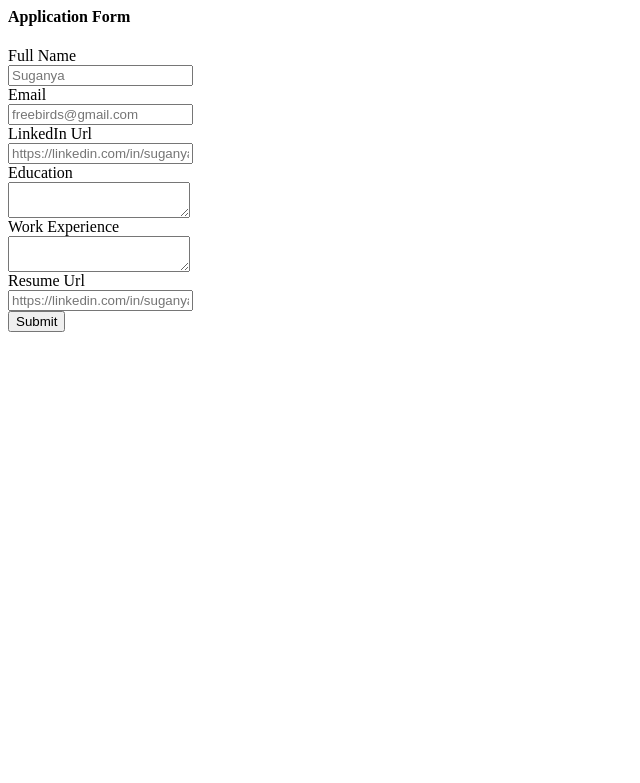
After one commit to Sugandoss/web-development-with-python-and-flask-v2, a Flask app: template templates/application_form.html in a window 1280 px wide. The commit adds this page. Shown: the top 783 px of the page, without its empty margins (0-640 px from the left). Run offline with Flask 3, Linux system fonts and the light colour scheme; the template is opened without the code that fills it, so the values that code supplies are empty.

Commit message:
Added Lesson5-Step 3 and Step4

```diff
--- a/main.py
+++ b/main.py
@@ -1,5 +1,5 @@
-from flask import Flask, render_template, jsonify
-from database import load_jobs, load_job_from_id
+from flask import Flask, render_template, jsonify, request
+from database import load_jobs, load_job_from_id, store_form_in_db
 
 app = Flask(__name__)
 
@@ -44,13 +44,31 @@ def json_format_jovian_careers():
 #Here, <id> takes the id from the browser as the user request
 @app.route("/job/<id>")
 def show_jobs(id):
-  print("id in show jobs", id)
+
   # return jsonify(load_job_from_id(id))
   jobs = load_job_from_id(id)
   if not jobs:
     return "Not Found", 404
   return render_template("jobpage.html", job=jobs)
 
+@app.route("/api/job/<id>")
+def show_json_format_job(id):
+  jobs = load_job_from_id(id)
+  return jsonify(jobs)
+
+
+@app.route("/job/<id>/apply", methods=['post'])
+def show_form(id):
+  #Get all the arguments after `?` from the browser url after submitting the form
+  #data = request.args
+  #request.form is being used when we use methods=['post']
+  data = request.form
+  jobs = load_job_from_id(id)
+  store_form_in_db(id, data)
+  return render_template("application_submitted.html",
+                         application=data,
+                         job=jobs)
+  #return jsonify(data)
 
 if __name__ == '__main__':
   app.run(host='0.0.0.0', debug=True)
--- /dev/null
+++ b/templates/application_form.html
@@ -0,0 +1,38 @@
+<html>
+  <head></head>
+  <body>
+    <h4>Application Form</h4>
+    <form action="/job/{{job['id']}}/apply" method="post">
+      <div class="mb=2">
+      <label>Full Name</label><br>
+      <input type="text" required name="full_name" placeholder="Suganya">
+      </div>
+
+      <div class="mb=2">
+      <label>Email</label><br>
+      <input type="email" required name="email" placeholder="freebirds@gmail.com">
+      </div>
+
+      <div class="mb=2">
+      <label>LinkedIn Url</label><br>
+      <input type="url" name="url" placeholder="https://linkedin.com/in/suganyaram">
+      </div>
+
+      <div class="mb=2">
+      <label>Education</label><br>
+      <textarea name="education"></textarea>
+      </div>
+
+      <div class="mb=2">
+      <label>Work Experience</label><br>
+      <textarea name="work_experience"></textarea>
+      </div>
+
+      <div class="mb=2">
+      <label>Resume Url</label><br>
+      <input type="url" name="resumeurl" placeholder="https://linkedin.com/in/suganyaram">
+      </div>
+      <input type="submit">
+    </form>
+  </body>
+</html>
--- a/templates/home.html
+++ b/templates/home.html
@@ -24,12 +24,13 @@
       <!-- instead of giving {{positions}}, we can give for loop like this -->
       <div>
         {% for openposition in openpositions %}
-        {% include 'joblayout.html'%}
+        {% include 'joblayout.html' %}
         {% endfor %}
       </div>
     <!--<p class="lead">TODO- Show the Job positions here</p>-->
     <div class="text-center">
     <a href="mailto:suganya.au@gmail.com?subject=Questions%20about%20Career%20Openings&body=%3CAsk%20your%20questions%20here%3E" class="btn btn-primary btn-lg">Contact Us</a>
+
     </div>
       <p class="text-center mt-4"> Copyright 2023-Jovian</p>
     </div>
--- a/templates/jobpage.html
+++ b/templates/jobpage.html
@@ -27,6 +27,7 @@
 <!--     <p>{{job.requirements}}</p> -->
     <h3>Salary</h3>
     <p>{{job.currency}}{{job.salary}}</p>
+      {% include 'application_form.html' %}
     {% include 'footer.html' %}
     </div>
   </body>
```
Also changed, not shown: database.py (+14 -0 lines), templates/application_submitted.html (added, +33 -0 lines).
